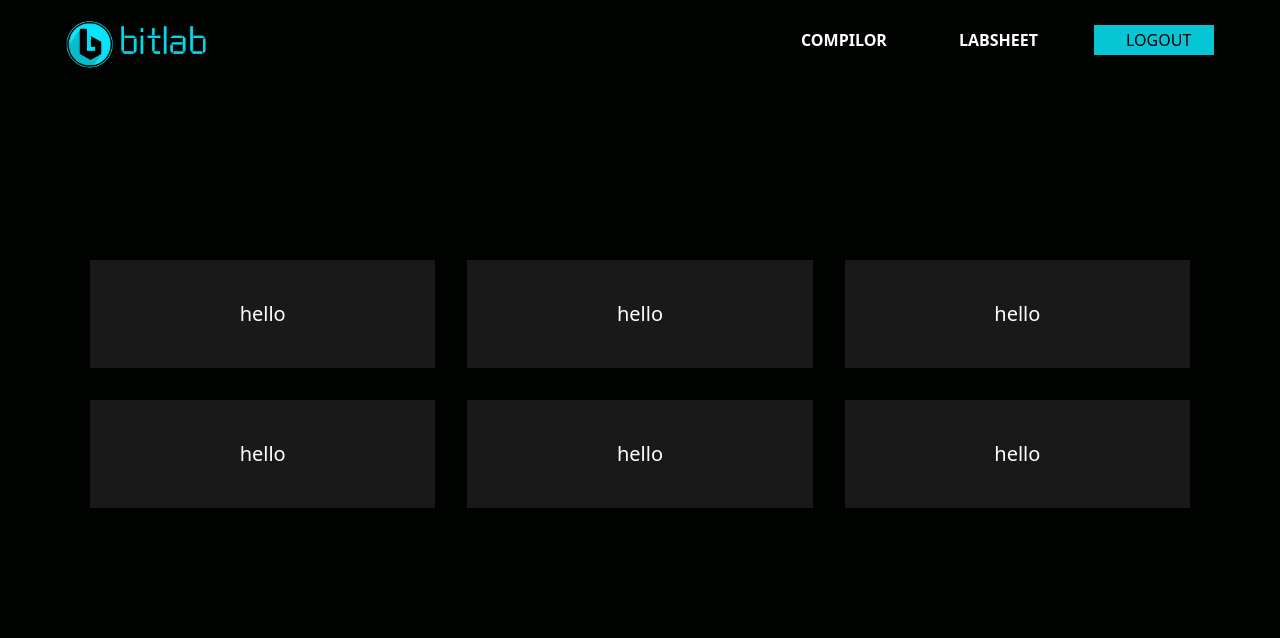
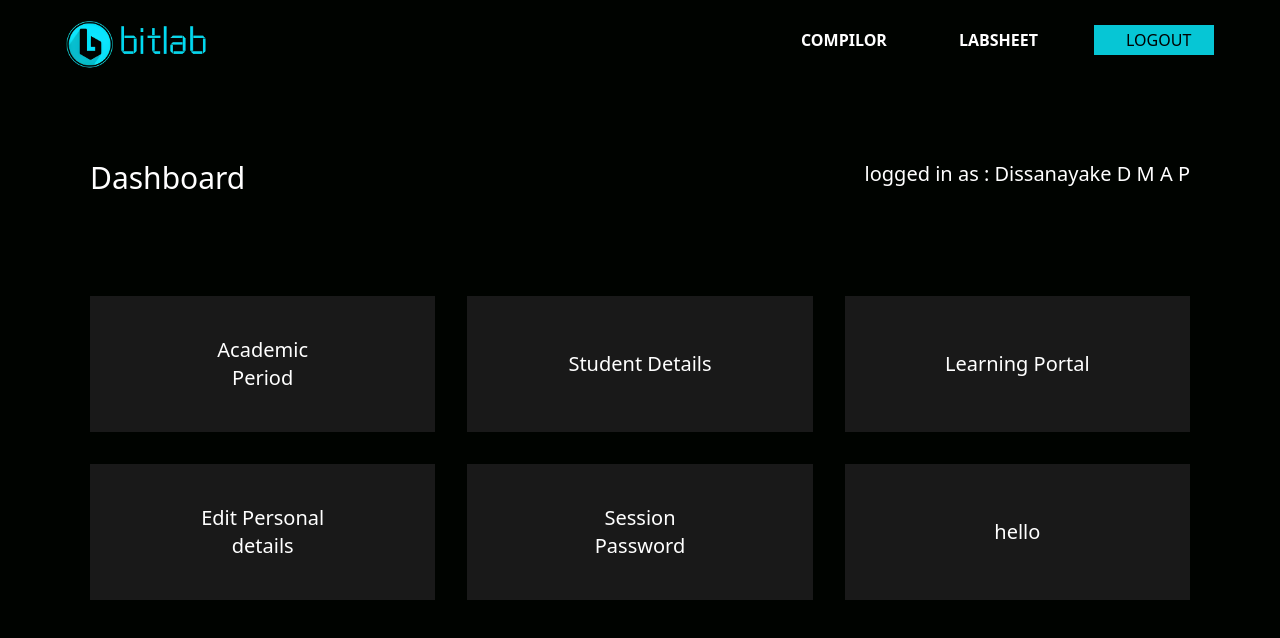
Before and after one commit to AnjanaPrabhath/BitLab, a React (Create React App) app in the folder frontend/: page /admin in a window 1280 px wide. Shown: the top 638 px of the page. Built offline with nearby package versions, Linux system fonts and the light colour scheme.

Commit message:
Admin page home done

```diff
--- /dev/null
+++ b/frontend/src/Pages/AcademicPeriod.jsx
@@ -0,0 +1,9 @@
+import React from 'react'
+
+const AcademicPeriod = () => {
+  return (
+    <div>AcademicPeriod</div>
+  )
+}
+
+export default AcademicPeriod
--- a/frontend/src/Pages/AdminPage.jsx
+++ b/frontend/src/Pages/AdminPage.jsx
@@ -7,15 +7,26 @@ const AdminPage = () => {
     <div>
         <ProfileNavbar/>
 
-        <div className='max-w-[1100px] mx-auto grid md:grid-cols-3 gap-8 mt-[200px] text-white text-xl'>
+        <div className='flex max-w-[1100px] justify-between mx-auto mt-[100px]  text-white'>
+          <h2 className='flex flex-col font-medium text-3xl'>
+            Dashboard
+          </h2>
+
+          <h3 className='font-light flex text-xl'>
+            logged in as : Dissanayake D M A P
+          </h3>
+
+        </div>
+
+        <div className='max-w-[1100px] mx-auto grid md:grid-cols-3 gap-8 mt-[100px] text-white text-xl'>
 
 
 
-        <button className='bg-[#191919] px-[100px] py-[40px] hover:scale-105 duration-500'>hello</button>
-        <button className='bg-[#191919] px-[100px] py-[40px] hover:scale-105 duration-500'>hello</button>
-        <button className='bg-[#191919] px-[100px] py-[40px] hover:scale-105 duration-500'>hello</button>
-        <button className='bg-[#191919] px-[100px] py-[40px] hover:scale-105 duration-500'>hello</button>
-        <button className='bg-[#191919] px-[100px] py-[40px] hover:scale-105 duration-500'>hello</button>
+        <button className='bg-[#191919] px-[100px] py-[40px] hover:scale-105 duration-500'>Academic Period</button>
+        <button className='bg-[#191919] px-[100px] py-[40px] hover:scale-105 duration-500'>Student Details</button>
+        <button className='bg-[#191919] px-[100px] py-[40px] hover:scale-105 duration-500'>Learning Portal</button>
+        <button className='bg-[#191919] px-[100px] py-[40px] hover:scale-105 duration-500'>Edit Personal details</button>
+        <button className='bg-[#191919] px-[100px] py-[40px] hover:scale-105 duration-500'>Session Password</button>
         <button className='bg-[#191919] px-[100px] py-[40px] hover:scale-105 duration-500'>hello</button>
 
 
```
